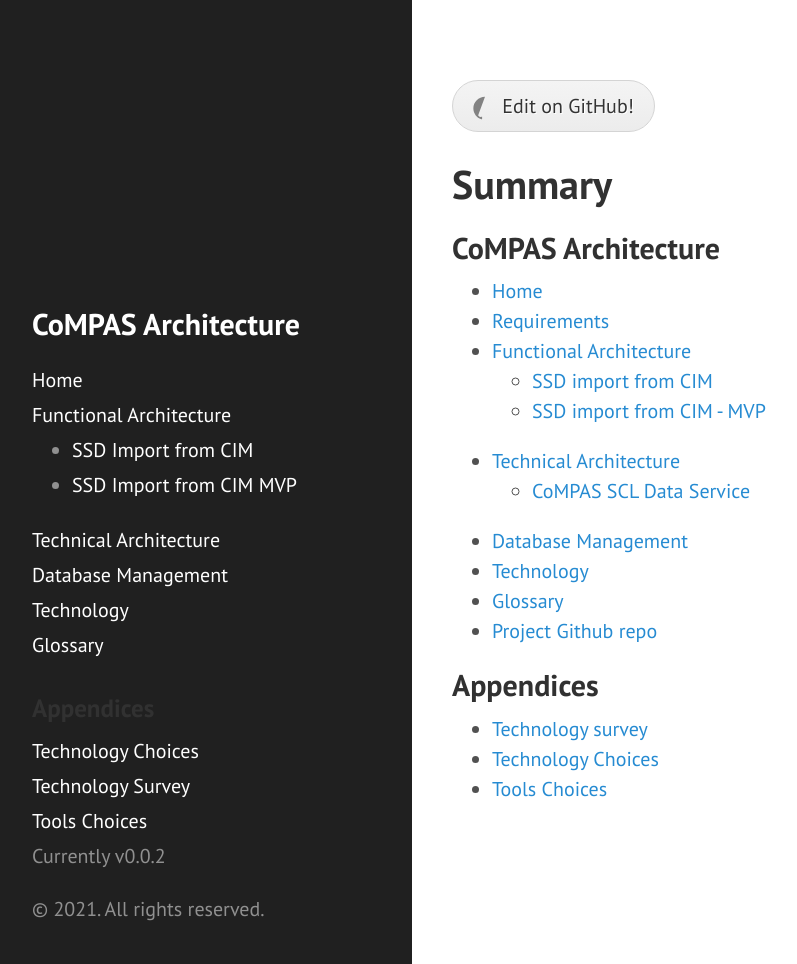
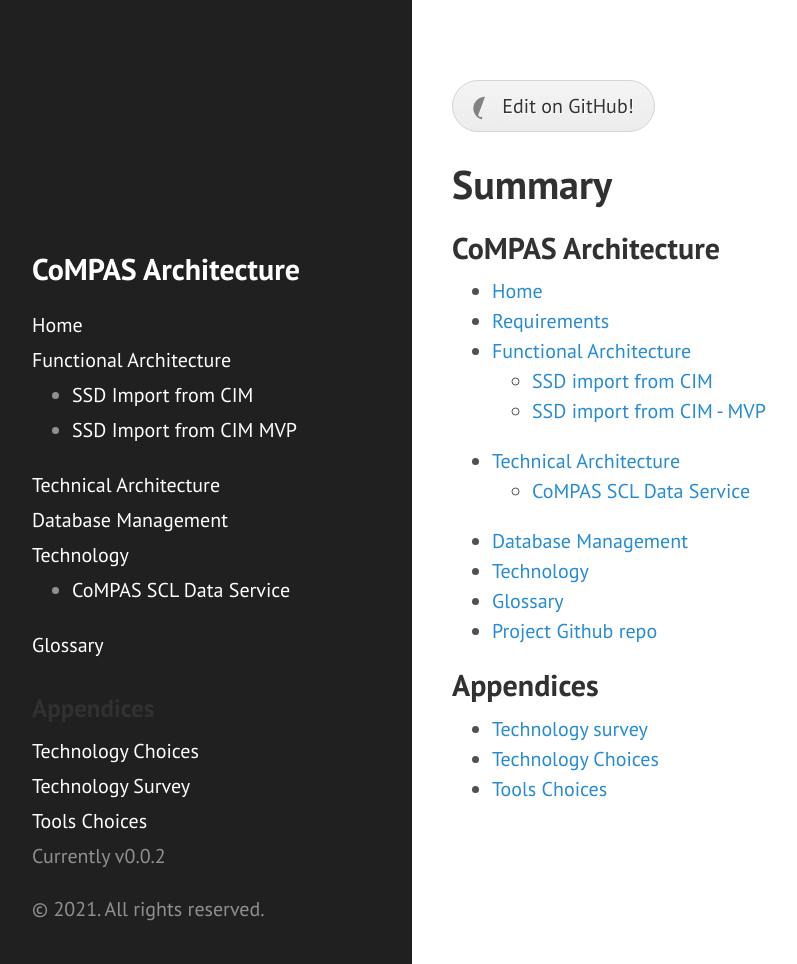
Before and after one commit to com-pas/compas-architecture, a Jekyll site: the page built from SUMMARY.md, in a window 1280 px wide and 964 px high. Shown: the whole window, without its empty margins (8-805 px from the left). Built offline with Jekyll 4.4.1, drawn with Linux system fonts in a browser that asks for light colours; our own code applies the rules of GitHub Pages for plain Markdown files.

Commit message:
Fixed layout
Signed-off-by: Rob Tjalma <rob@tjalma.com>

```diff
--- a/SUMMARY.md
+++ b/SUMMARY.md
@@ -14,7 +14,7 @@ SPDX-License-Identifier: CC-BY-4.0
     * [SSD import from CIM](CIM_61850_MAPPING.md)
     * [SSD import from CIM - MVP](CIM_61850_MAPPING_MVP.md)
 * [Technical Architecture](technical/TECHNICAL_ARCHITECTURE.md)
-  * [CoMPAS SCL Data Service](technical/COMPAS_SCL_DATA_SERVICE.md)
+    * [CoMPAS SCL Data Service](technical/COMPAS_SCL_DATA_SERVICE.md)
 * [Database Management](DATABASE_MANAGEMENT.md)
 * [Technology](TECHNOLOGY.md)
 * [Glossary](GLOSSARY.md)
--- a/_includes/sidebar.html
+++ b/_includes/sidebar.html
@@ -28,7 +28,12 @@ SPDX-License-Identifier: CC-BY-4.0
       </ul>
       <a class="sidebar-nav-item{% if page.url == "TECHNICAL_ARCHITECTURE.html" %} active{% endif %}" href="{{ site.baseurl }}/TECHNICAL_ARCHITECTURE.html">Technical Architecture</a>
       <a class="sidebar-nav-item{% if page.url == "DATABASE_MANAGEMENT.html" %} active{% endif %}" href="{{ site.baseurl }}/DATABASE_MANAGEMENT.html">Database Management</a>
-      <a class="sidebar-nav-item{% if page.url == "TECHNOLOGY.html" %} active{% endif %}" href="{{ site.baseurl }}/TECHNOLOGY.html">Technology</a>
+      <a class="sidebar-nav-item{% if page.url == "TECHNOLOGY.html" %} active{% endif %}" href="{{ site.baseurl }}/technical/TECHNOLOGY.html">Technology</a>
+      <ul class="nav-list ">
+        <li class="nav-list-item ">
+          <a href="{{ site.baseurl }}/technical/COMPAS_SCL_DATA_SERVICE.html" class="sidebar-nav-item">CoMPAS SCL Data Service</a>
+        </li>
+      </ul>
       <a class="sidebar-nav-item{% if page.url == "GLOSSARY.html" %} active{% endif %}" href="{{ site.baseurl }}/GLOSSARY.html">Glossary</a>
       <H3>Appendices</H3>
       <a class="sidebar-nav-item{% if page.url == "TECHNOLOGY_CHOICES.html" %} active{% endif %}" href="{{ site.baseurl }}/TECHNOLOGY_CHOICES.html">Technology Choices</a>
```
